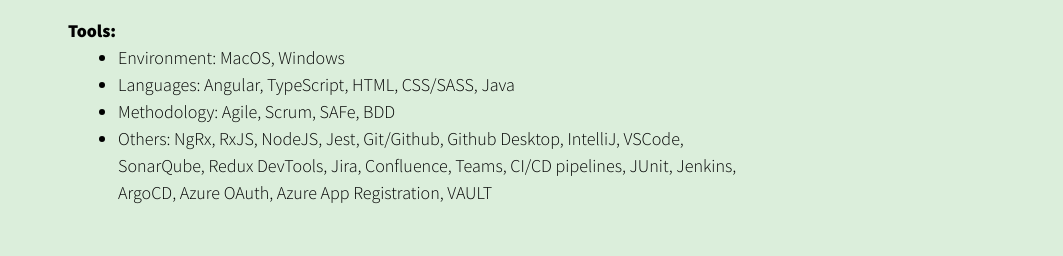
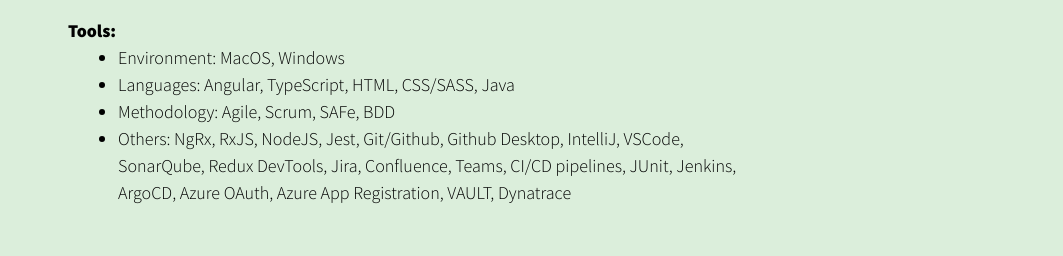
Before and after one commit to ThiiLuu79/theminh-portfolio, a React (Create React App) app: page /Work in a window 1280 px wide. Shown: the part 1200-1456 px from the top of the page, without its empty margins (108-1171 px from the left). Built offline with nearby package versions, Linux system fonts and the light colour scheme.

Commit message:
Update constants

```diff
--- a/src/i18n/workConstants_en.js
+++ b/src/i18n/workConstants_en.js
@@ -10,7 +10,7 @@
     location: "Montreal, Canada",
     description: "Worked as a Software Developer in the Acquisition Department at Intact Financial Corporation.",
     contributions: ["Joined the Vega team.", "Developed and launched new, impactful features to enhance user experience.", "Contributed to the development of microfrontends.", "Fixed bugs", "Worked as a Goalkeeper, a role that involves working on unplanned tasks and helping with production and security issues.", "Participated in the release of new features in production.", "As part of an Innovation project, developed a new tool to visualize the states of feature toggles in many environments and allow to filter them by different criteria."],
-    tools: ["Environment: MacOS, Windows", "Languages: Angular, TypeScript, HTML, CSS/SASS, Java", "Methodology: Agile, Scrum, SAFe, BDD", "Others: NgRx, RxJS, NodeJS, Jest, Git/Github, Github Desktop, IntelliJ, VSCode, SonarQube, Redux DevTools, Jira, Confluence, Teams, CI/CD pipelines, JUnit, Jenkins, ArgoCD, Azure OAuth, Azure App Registration, VAULT"],
+    tools: ["Environment: MacOS, Windows", "Languages: Angular, TypeScript, HTML, CSS/SASS, Java", "Methodology: Agile, Scrum, SAFe, BDD", "Others: NgRx, RxJS, NodeJS, Jest, Git/Github, Github Desktop, IntelliJ, VSCode, SonarQube, Redux DevTools, Jira, Confluence, Teams, CI/CD pipelines, JUnit, Jenkins, ArgoCD, Azure OAuth, Azure App Registration, VAULT, Dynatrace"],
     imgAlt: "intactLogo",
     companyLink: "https://www.intactfc.com/"
 }
--- a/src/i18n/workConstants_fr.js
+++ b/src/i18n/workConstants_fr.js
@@ -10,7 +10,7 @@
     location: "Montréal, Canada",
     description: "Travaillé comme Développeur Logiciel dans le département d'Acquisition chez Intact Corporation Financière.",
     contributions: ["Rejoint l'équipe Vega.", "Développé et lancé de nouvelles fonctionnalités impactantes pour améliorer l'expérience utilisateur.", "Contribué au développement de microfrontends.", "Corrigé des bugs", `Travaillé en tant que "Goalkeeper", un rôle qui implique de travailler sur des tâches non planifiées et d'aider avec les problèmes de production et de sécurité.`, "Participé à la mise en production de nouvelles fonctionnalités.", "Dans le cadre d'un projet d'Innovation, développé un nouvel outil pour visualiser les états des bascules de fonctionnalités dans de nombreux environnements et permettre de les filtrer par différents critères."],
-    tools: ["Environnement : MacOS, Windows", "Langages : Angular, TypeScript, HTML, CSS/SASS, Java", "Méthodologie : Agile, Scrum, SAFe, BDD", "Autres : NgRx, RxJS, NodeJS, Jest, Git/Github, Github Desktop, IntelliJ, VSCode, SonarQube, Redux DevTools, Jira, Confluence, Teams, CI/CD pipelines, JUnit, Jenkins, ArgoCD, Azure OAuth, Azure App Registration, VAULT"],
+    tools: ["Environnement : MacOS, Windows", "Langages : Angular, TypeScript, HTML, CSS/SASS, Java", "Méthodologie : Agile, Scrum, SAFe, BDD", "Autres : NgRx, RxJS, NodeJS, Jest, Git/Github, Github Desktop, IntelliJ, VSCode, SonarQube, Redux DevTools, Jira, Confluence, Teams, CI/CD pipelines, JUnit, Jenkins, ArgoCD, Azure OAuth, Azure App Registration, VAULT, Dynatrace"],
     imgAlt: "intactLogo",
     companyLink: "https://www.intactfc.com/"
 }
```
